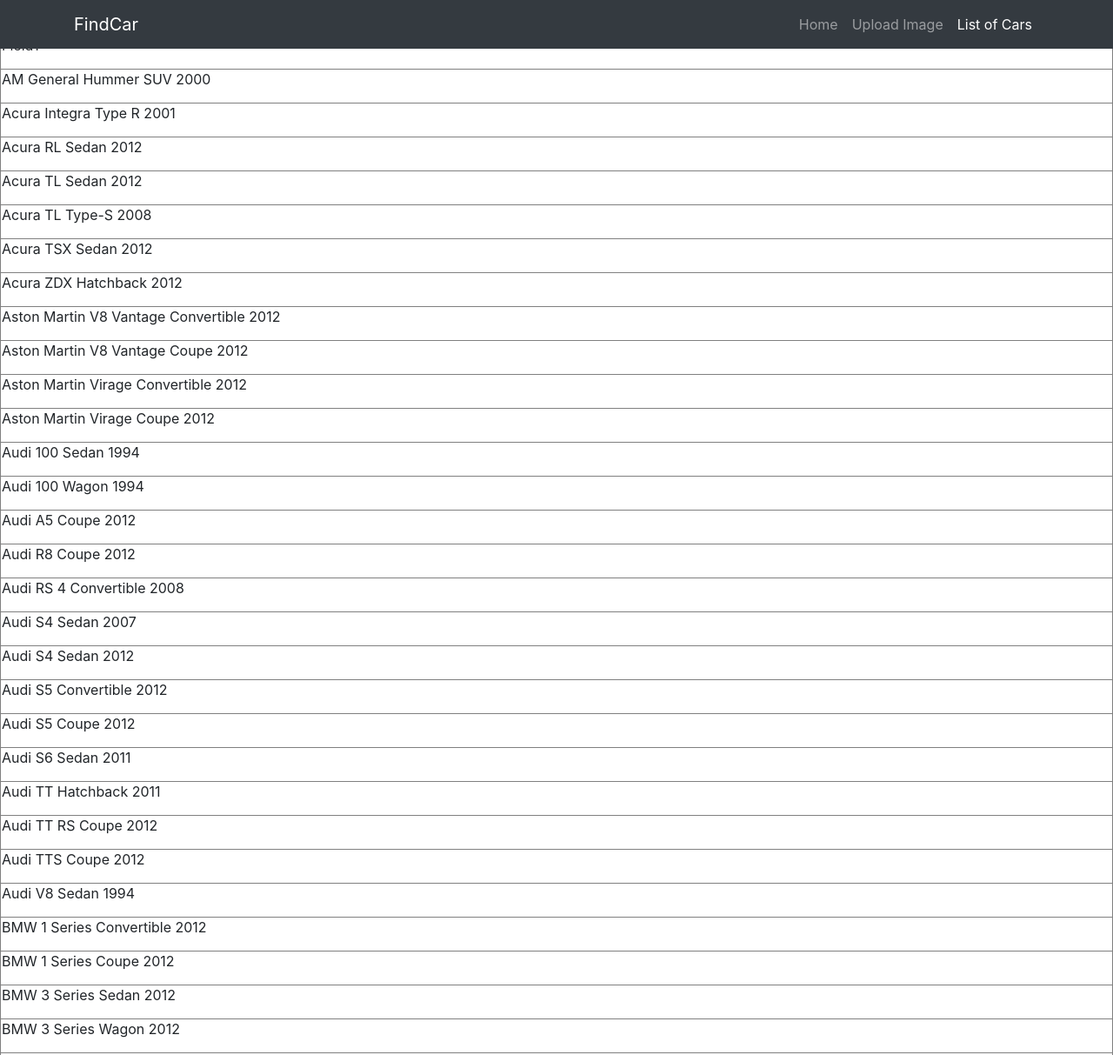
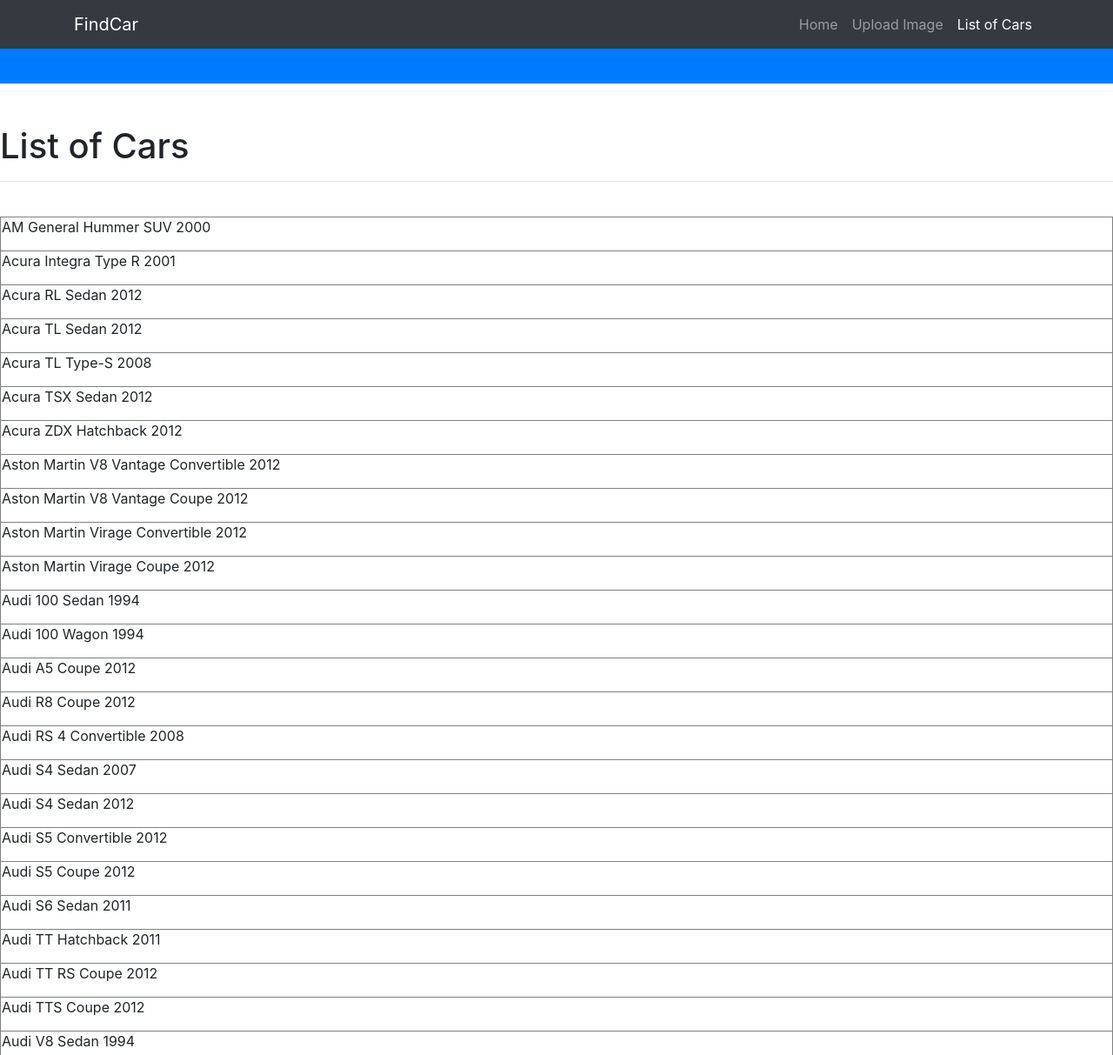
Before and after one commit to GaboxFH/cis4930-carfinder, a Django app: page /list/ in a window 1280 px wide. Shown: the top 1213 px of the page at 87% size. Run offline with Django 3.2, Linux system fonts and the light colour scheme; some libraries are stand-ins or nearby versions.

Commit message:
reformat listOfCars.html style

```diff
--- a/finder/templates/listOfCars.html
+++ b/finder/templates/listOfCars.html
@@ -46,18 +46,15 @@
       </div>
     </nav>
 
-<head><title></title>
-<meta http-equiv="Content-Style-Type" content="text/css">
-
-</head>
+  <!-- Header -->
+  <header class="bg-primary py-5 mb-5">
+  </header>
 <body>
-
-<p><br></p>
+<h1>List of Cars</h1>
+<hr>
+<br>
 <div><table width="100%" border=1 cellpadding=1 cellspacing=2 style="background-color: #ffffff;">
 <tr valign=top>
-<td style="border-style: inset;">
-<p><span class=rvts1>Field1</span></p>
-</td>
 </tr>
 <tr valign=top>
 <td style="border-style: inset;">
```
